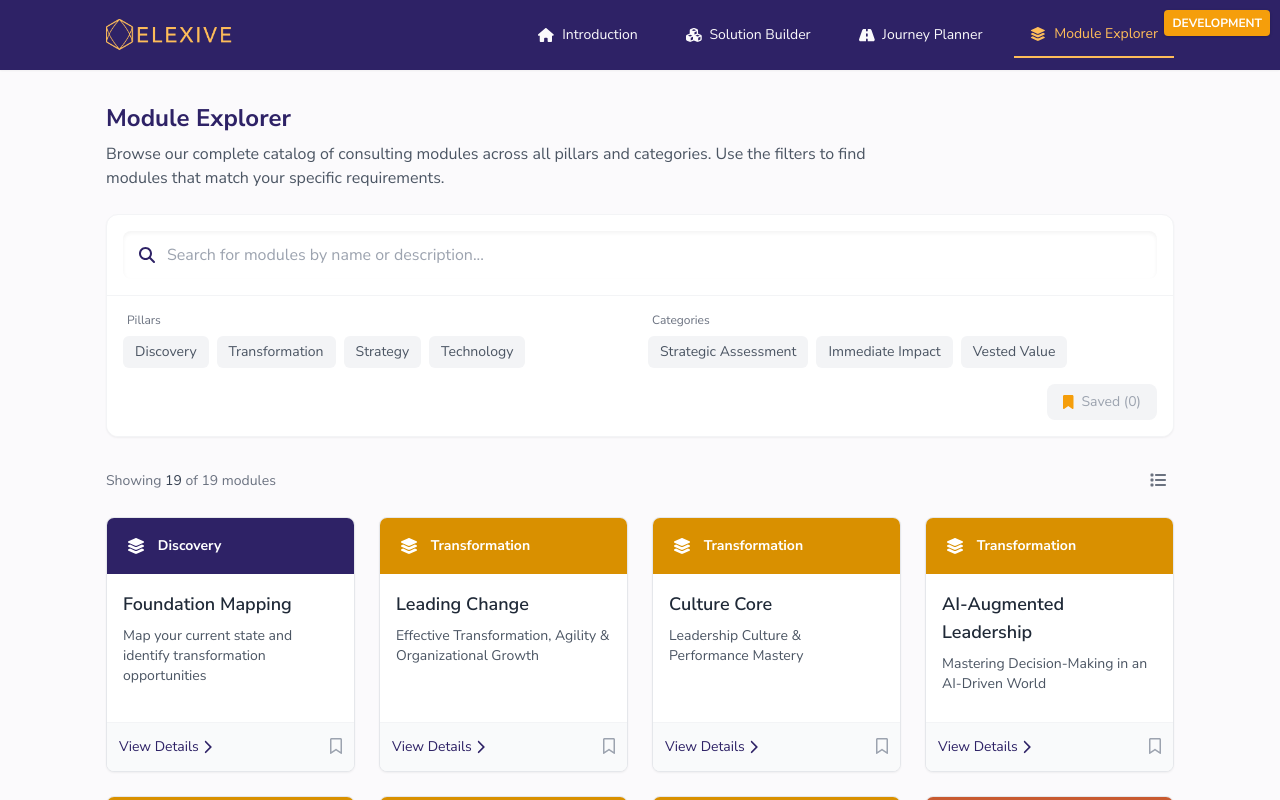
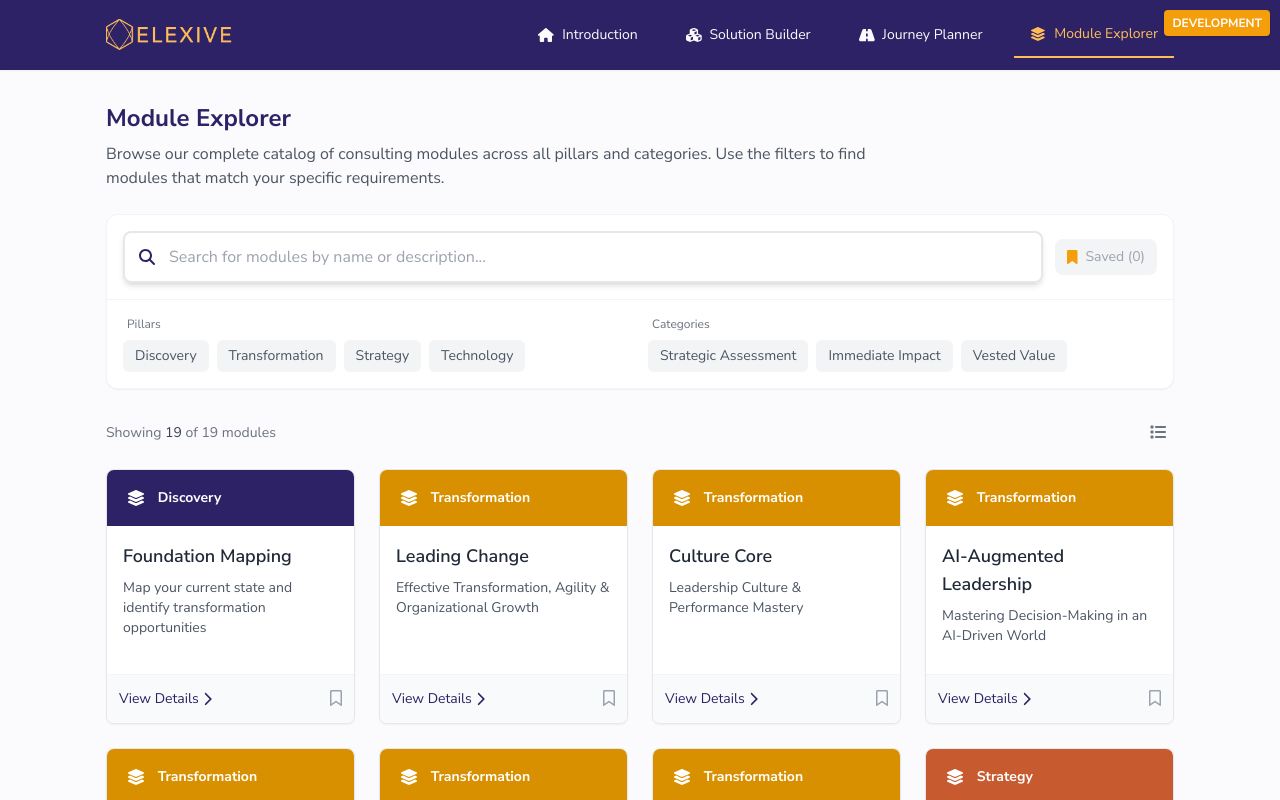
Before and after one commit to elexive-com/elexive-calc, a React (Create React App) app: page / in a window 1280 px wide. Both pictures are taken after a click on the button "Module Explorer". Shown: the top 800 px of the page. Built offline with nearby package versions, Linux system fonts and the light colour scheme; what @react-pdf/renderer would draw is missing.

Commit message:
some space saving design changes

```diff
--- a/src/components/ModuleExplorer.jsx
+++ b/src/components/ModuleExplorer.jsx
@@ -304,9 +304,11 @@ const ModuleExplorer = () => {
   const ModernFilterPanel = () => (
     <div className="mb-6">
       <div className="bg-white rounded-xl shadow-sm border border-gray-100 overflow-hidden">
-        {/* Search bar section */}
+        {/* Search bar section with saved modules and clear filters */}
         <div className="p-4 border-b border-gray-100 bg-gradient-to-r from-elx-primary-light to-white">
-          <div className="relative">
+          <div className="flex items-center gap-3">
+            {/* Search input */}
+            <div className="relative flex-grow">
               <div className="absolute inset-y-0 left-0 pl-4 flex items-center pointer-events-none">
                 <FontAwesomeIcon icon={faSearch} className="text-elx-primary" />
               </div>
@@ -315,7 +317,9 @@ const ModuleExplorer = () => {
                 placeholder="Search for modules by name or description..."
                 value={searchQuery}
                 onChange={(e) => setSearchQuery(e.target.value)}
-              className="block w-full pl-11 pr-10 py-3 border-0 rounded-lg text-gray-700 bg-white bg-opacity-90 shadow-inner focus:ring-2 focus:ring-elx-primary focus:ring-opacity-50 focus:outline-none"
+                className="block w-full pl-11 pr-10 py-3 border-2 border-elx-primary-light rounded-lg text-gray-700
+                bg-white bg-opacity-90 shadow-md focus:ring-2 focus:ring-elx-primary focus:ring-opacity-50
+                focus:border-elx-primary focus:outline-none transition-all"
                 autoComplete="off"
               />
               {searchQuery && (
@@ -330,12 +334,40 @@ const ModuleExplorer = () => {
                 </button>
               )}
             </div>
+
+            {/* Clear filters button */}
+            {(!selectedPillars.has('all') || !selectedCategories.has('all') || showSavedOnly) && (
+              <button
+                onClick={clearAllFilters}
+                className="whitespace-nowrap py-2 px-3 text-sm font-medium text-gray-600 bg-gray-100 hover:bg-gray-200 hover:text-elx-primary border border-gray-200 rounded-lg transition-colors flex items-center"
+              >
+                <FontAwesomeIcon icon={faTimes} className="mr-2 text-gray-500" />
+                Clear filters
+              </button>
+            )}
+
+            {/* Saved modules button */}
+            <button
+              onClick={() => setShowSavedOnly(!showSavedOnly)}
+              disabled={savedModules.length === 0}
+              className={`flex items-center justify-center py-2 px-3 rounded-lg text-sm font-medium transition-colors whitespace-nowrap ${
+                savedModules.length === 0
+                  ? 'bg-gray-100 text-gray-400 cursor-not-allowed'
+                  : showSavedOnly
+                    ? 'bg-amber-500 text-white hover:bg-amber-600'
+                    : 'bg-gray-50 text-gray-700 border border-gray-200 hover:bg-gray-100'
+              }`}
+            >
+              <FontAwesomeIcon icon={faBookmark} className={`mr-2 ${showSavedOnly ? 'text-white' : 'text-amber-500'}`} />
+              {showSavedOnly ? 'Show All' : `Saved (${savedModules.length})`}
+            </button>
+          </div>
         </div>
 
         {/* Filters section */}
         <div className="p-4 bg-white">
           {/* Filters in two columns for better space usage */}
-          <div className="grid grid-cols-1 md:grid-cols-2 gap-4 mb-4">
+          <div className="grid grid-cols-1 md:grid-cols-2 gap-4">
             {/* Pillar Toggles */}
             <div>
               <label className="text-xs font-medium text-gray-500 mb-2 ml-1 block">Pillars</label>
@@ -375,35 +407,6 @@ const ModuleExplorer = () => {
                 ))}
               </div>
             </div>
-          </div>
-
-          {/* Bottom controls */}
-          <div className="flex justify-between items-center mt-2">
-            {/* Clear filters button */}
-            {(!selectedPillars.has('all') || !selectedCategories.has('all') || showSavedOnly) && (
-              <button
-                onClick={clearAllFilters}
-                className="text-sm text-gray-500 hover:text-elx-primary hover:underline"
-              >
-                Clear all filters
-              </button>
-            )}
-
-            {/* Saved modules button */}
-            <button
-              onClick={() => setShowSavedOnly(!showSavedOnly)}
-              disabled={savedModules.length === 0}
-              className={`flex items-center justify-center py-2 px-4 rounded-lg text-sm font-medium transition-colors ml-auto ${
-                savedModules.length === 0
-                  ? 'bg-gray-100 text-gray-400 cursor-not-allowed'
-                  : showSavedOnly
-                    ? 'bg-amber-500 text-white hover:bg-amber-600'
-                    : 'bg-gray-50 text-gray-700 border border-gray-200 hover:bg-gray-100'
-              }`}
-            >
-              <FontAwesomeIcon icon={faBookmark} className={`mr-2 ${showSavedOnly ? 'text-white' : 'text-amber-500'}`} />
-              {showSavedOnly ? 'Show All' : `Saved (${savedModules.length})`}
-            </button>
           </div>
         </div>
       </div>
```
Lines whose indentation alone changed are shown as unchanged.
